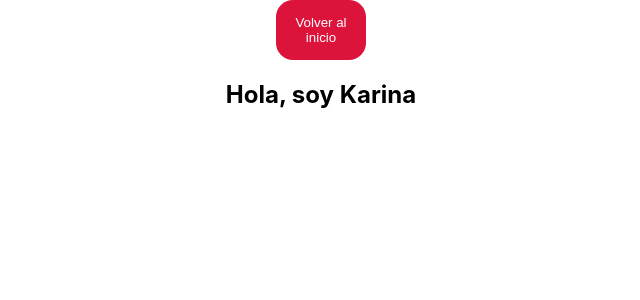
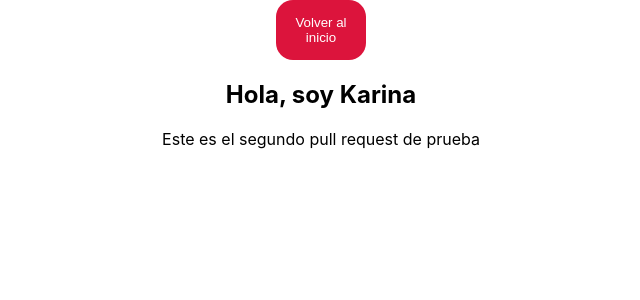
Before and after one commit to KarinaKanoDev/Practica-Talent, a React (Create React App) app: page /Karina in a window 1280 px wide. Shown: the top 300 px of the page, without its empty margins (319-959 px from the left). Built offline with nearby package versions, Linux system fonts and the light colour scheme.

Commit message:
Agregando una etiqueta p

```diff
--- a/src/Components/Karina/Karina.jsx
+++ b/src/Components/Karina/Karina.jsx
@@ -6,6 +6,7 @@ const Karina = () => {
         <Fragment>
             <BotonHomePage />
             <h2>Hola, soy Karina</h2>
+            <p>Este es el segundo pull request de prueba</p>
         </Fragment>
      );
 }
```
